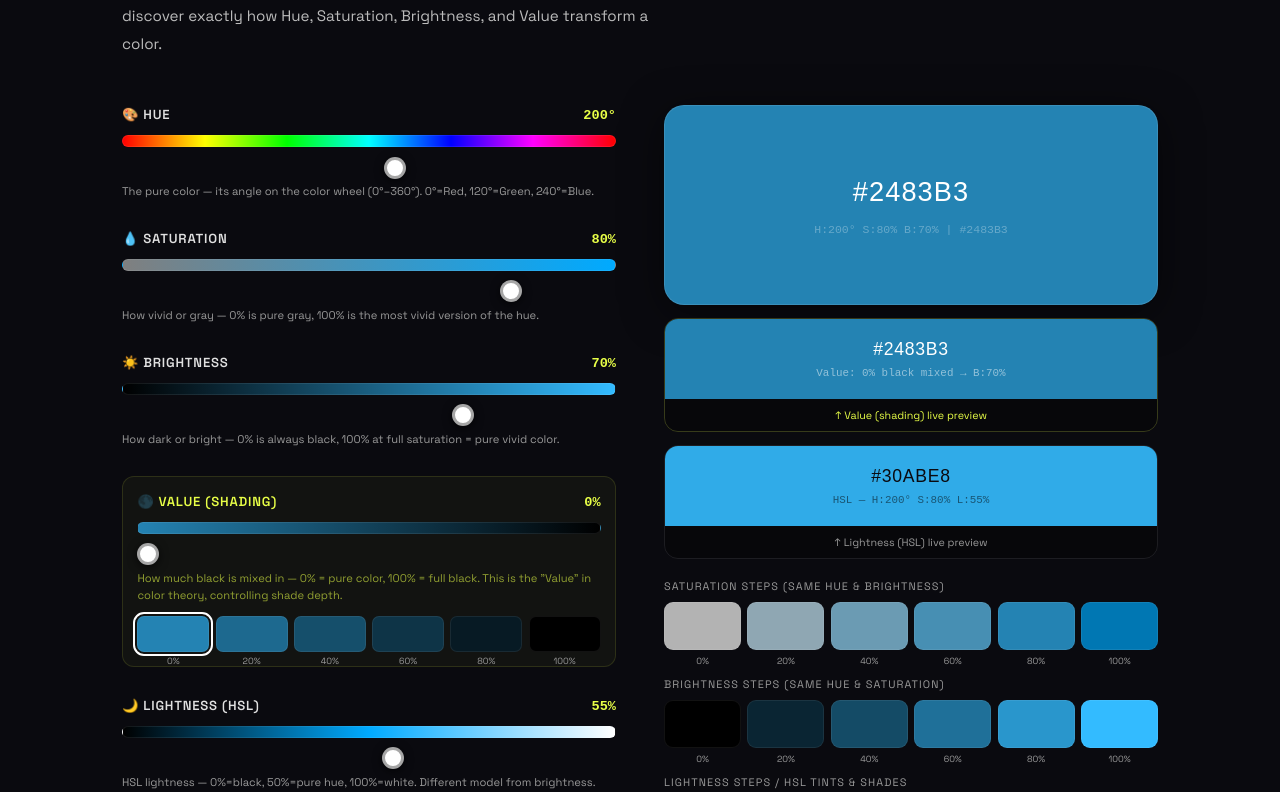
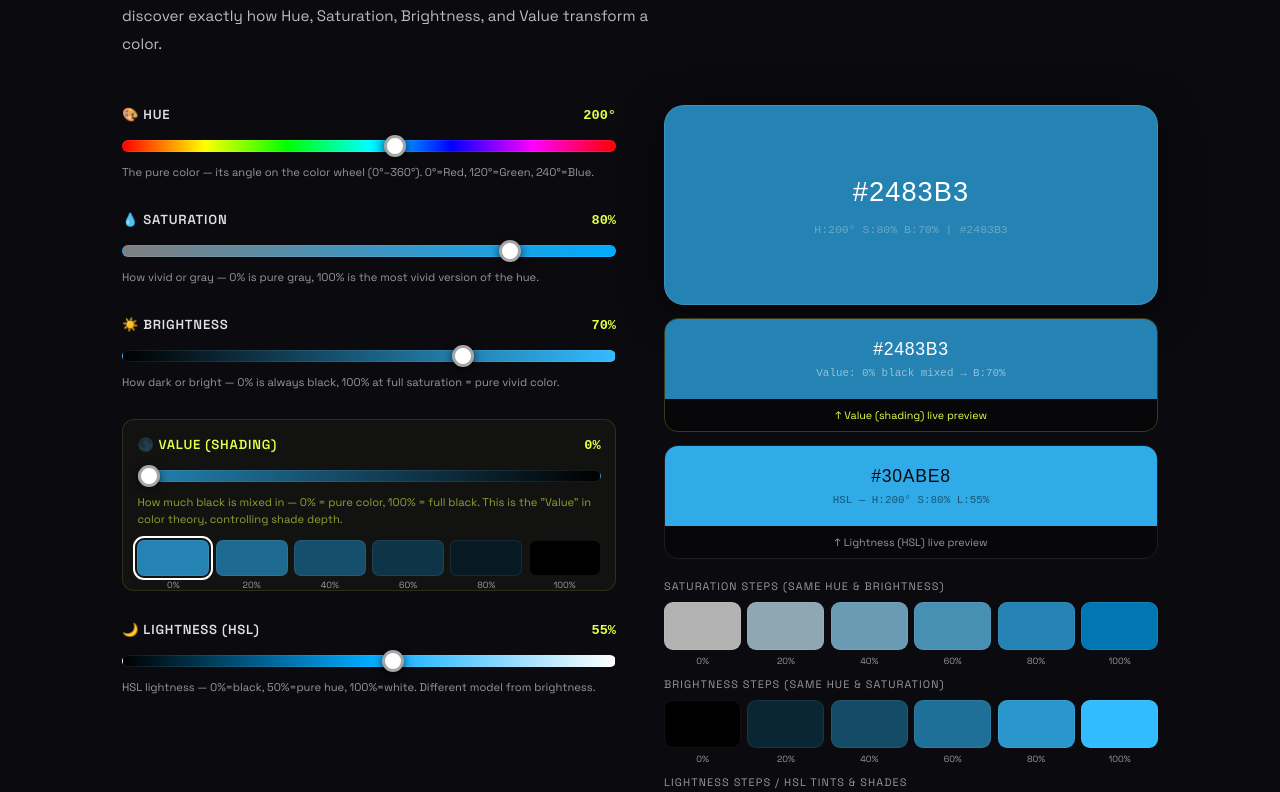
Before and after one commit to Prakhar478/Color_Theory, a React (Vite) app: page / in a window 1280 px wide. Shown: the part 5820-6612 px from the top of the page. Built offline with nearby package versions, Linux system fonts and the light colour scheme; a web font is replaced by a local one.

Commit message:
Updated HSBStudio component and CSS

```diff
--- a/src/components/HSBStudio.jsx
+++ b/src/components/HSBStudio.jsx
@@ -52,8 +52,7 @@ export default function HSBStudio() {
               <span className="hsb-row-title">🎨 Hue</span>
               <span className="hsb-row-val">{hue}°</span>
             </div>
-            <div className="gradient-bar" style={{ background: hueBarBg }} />
-            <input type="range" className="hsb-sl" min="0" max="360" value={hue} onChange={e => setHue(+e.target.value)} />
+            <input type="range" className="hsb-sl" min="0" max="360" value={hue} onChange={e => setHue(+e.target.value)} style={{ background: hueBarBg }} />
             <div className="hsb-hint">The pure color — its angle on the color wheel (0°–360°). 0°=Red, 120°=Green, 240°=Blue.</div>
           </div>
 
@@ -63,8 +62,7 @@ export default function HSBStudio() {
               <span className="hsb-row-title">💧 Saturation</span>
               <span className="hsb-row-val">{sat}%</span>
             </div>
-            <div className="gradient-bar" style={{ background: satBarBg }} />
-            <input type="range" className="hsb-sl" min="0" max="100" value={sat} onChange={e => setSat(+e.target.value)} />
+            <input type="range" className="hsb-sl" min="0" max="100" value={sat} onChange={e => setSat(+e.target.value)} style={{ background: satBarBg }} />
             <div className="hsb-hint">How vivid or gray — 0% is pure gray, 100% is the most vivid version of the hue.</div>
           </div>
 
@@ -74,8 +72,7 @@ export default function HSBStudio() {
               <span className="hsb-row-title">☀️ Brightness</span>
               <span className="hsb-row-val">{bri}%</span>
             </div>
-            <div className="gradient-bar" style={{ background: briBarBg }} />
-            <input type="range" className="hsb-sl" min="0" max="100" value={bri} onChange={e => setBri(+e.target.value)} />
+            <input type="range" className="hsb-sl" min="0" max="100" value={bri} onChange={e => setBri(+e.target.value)} style={{ background: briBarBg }} />
             <div className="hsb-hint">How dark or bright — 0% is always black, 100% at full saturation = pure vivid color.</div>
           </div>
 
@@ -85,8 +82,7 @@ export default function HSBStudio() {
               <span className="hsb-row-title" style={{ color: 'var(--accent)' }}>🌑 Value (Shading)</span>
               <span className="hsb-row-val">{val}%</span>
             </div>
-            <div className="gradient-bar" style={{ background: valBarBg }} />
-            <input type="range" className="hsb-sl" min="0" max="100" value={val} onChange={e => setVal(+e.target.value)} />
+            <input type="range" className="hsb-sl" min="0" max="100" value={val} onChange={e => setVal(+e.target.value)} style={{ background: valBarBg }} />
             <div className="hsb-hint" style={{ color: 'rgba(232,255,71,0.6)' }}>How much black is mixed in — 0% = pure color, 100% = full black. This is the "Value" in color theory, controlling shade depth.</div>
             {/* Value steps inside slider card */}
             <div style={{ display: 'flex', gap: '0.4rem', marginTop: '0.75rem' }}>
@@ -115,8 +111,7 @@ export default function HSBStudio() {
               <span className="hsb-row-title">🌙 Lightness (HSL)</span>
               <span className="hsb-row-val">{lit}%</span>
             </div>
-            <div className="gradient-bar" style={{ background: litBarBg }} />
-            <input type="range" className="hsb-sl" min="0" max="100" value={lit} onChange={e => setLit(+e.target.value)} />
+            <input type="range" className="hsb-sl" min="0" max="100" value={lit} onChange={e => setLit(+e.target.value)} style={{ background: litBarBg }} />
             <div className="hsb-hint">HSL lightness — 0%=black, 50%=pure hue, 100%=white. Different model from brightness.</div>
           </div>
         </div>
--- a/src/index.css
+++ b/src/index.css
@@ -190,9 +190,26 @@ input[type=range]::-webkit-slider-thumb { -webkit-appearance:none; width:18px; h
 .hsb-row-header { display: flex; justify-content: space-between; align-items: baseline; margin-bottom: 0.55rem; }
 .hsb-row-title { font-size: 0.82rem; font-weight: 600; letter-spacing: 0.06em; text-transform: uppercase; color: #e0e0e0; }
 .hsb-row-val { font-family: monospace; font-size: 0.85rem; color: var(--accent); font-weight: 600; }
-.gradient-bar { height: 12px; border-radius: 8px; margin-bottom: 0.45rem; border: 1px solid rgba(255,255,255,0.08); }
-input[type=range].hsb-sl { width: 100%; height: 8px; border-radius: 999px; -webkit-appearance: none; outline: none; cursor: pointer; background: transparent; }
-input[type=range].hsb-sl::-webkit-slider-thumb { -webkit-appearance: none; width: 22px; height: 22px; border-radius: 50%; background: white; border: 3px solid rgba(0,0,0,0.35); box-shadow: 0 2px 10px rgba(0,0,0,0.7); cursor: pointer; }
+input[type=range].hsb-sl {
+  width: 100%;
+  height: 12px;
+  border-radius: 8px;
+  -webkit-appearance: none;
+  outline: none;
+  cursor: pointer;
+  border: 1px solid rgba(255,255,255,0.08);
+  margin-bottom: 0.45rem;
+}
+input[type=range].hsb-sl::-webkit-slider-thumb {
+  -webkit-appearance: none;
+  width: 22px;
+  height: 22px;
+  border-radius: 50%;
+  background: white;
+  border: 3px solid rgba(0,0,0,0.35);
+  box-shadow: 0 2px 10px rgba(0,0,0,0.7);
+  cursor: pointer;
+}
 .hsb-hint { font-size: 0.7rem; color: var(--muted); margin-top: 0.3rem; line-height: 1.5; }
 
 .hsb-main-swatch { border-radius: 20px; height: 200px; border: 1px solid rgba(255,255,255,0.1); display: flex; align-items: center; justify-content: center; flex-direction: column; gap: 0.5rem; box-shadow: 0 8px 40px rgba(0,0,0,0.5); transition: background .05s; }
```
